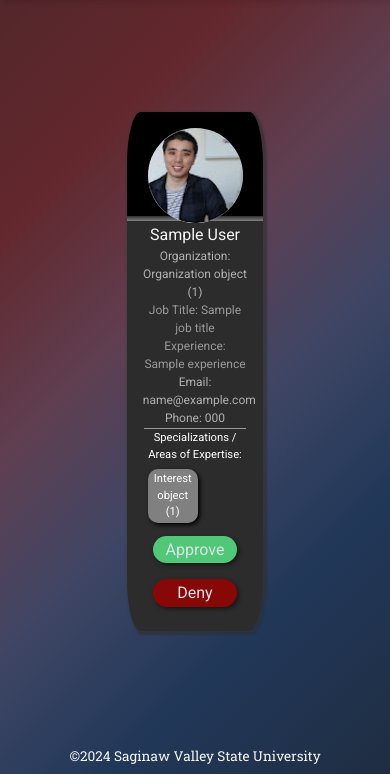
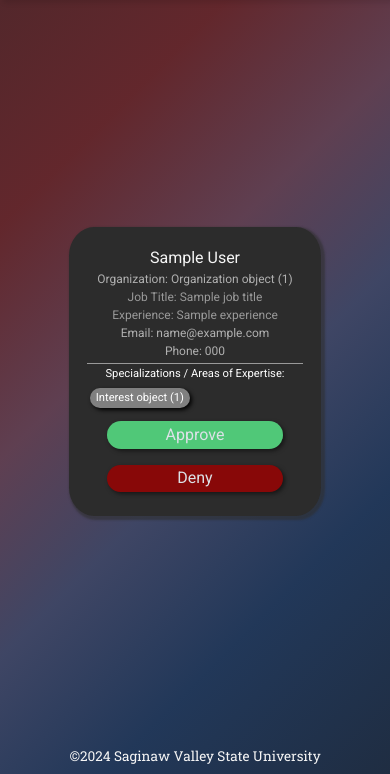
Before and after one commit to adamuremek/mentorship-program, a Django app: template mentorship_program_project/mentorship_program_app/templates/dashboard/profile-card/admin_viewing_pending_mentor.html in a window 390 px wide. Shown: the part 70-844 px from the top of the page. Run offline with Django 5.2, Linux system fonts and the light colour scheme; tables that the repository leaves empty hold one stand-in row (values such as "Sample post"); the template is opened without the code that fills it: values that come from a table or form of the project are taken from there, most other values are stand-ins (such as "Sample title", 1, 10 or a date in 2020).

Commit message:
Removed default profile pictures from view_pending and view_mentor_by_admin pages

```diff
--- a/mentorship_program_project/mentorship_program_app/static/css/admin_viewing_pending_mentor.css
+++ b/mentorship_program_project/mentorship_program_app/static/css/admin_viewing_pending_mentor.css
@@ -3,7 +3,9 @@
     justify-content: space-around;
 
     width: 35%;
-    background-image: linear-gradient(to bottom, black 20%, #2C2C2C 20%, gray 21%, #2C2C2C 21%);
+    /* background image used with profile picture */
+    /* background-image: linear-gradient(to bottom, black 20%, #2C2C2C 20%, gray 21%, #2C2C2C 21%); */
+    background-color: rgb(44, 44, 44);
     border-radius: 10%;
     position: relative;
     flex-direction: column;
@@ -13,7 +15,7 @@
     aspect-ratio: 1 / 1;
     align-self: center;
     height: fit-content;
-
+    padding-top: 5%;
 
     box-shadow:  2px 2px 2px 2px rgba(47, 47, 47, 0.6);
 }
@@ -110,3 +112,10 @@
 * {
     overscroll-behavior: none;
 }
+
+
+@media screen and (max-width: 900px) {
+    .card-body {
+        width:max-content;
+    }
+}
--- a/mentorship_program_project/mentorship_program_app/static/css/pending_mentors.css
+++ b/mentorship_program_project/mentorship_program_app/static/css/pending_mentors.css
@@ -60,7 +60,8 @@ button:focus, input:focus{
 /* mentor information and buttons */
 .mentor-applicant {
     display: grid;
-    grid-template-columns: .5fr 1fr 1fr 1fr 1fr;
+    /* Uncomment out the .5fr if adding back profile pictures */
+    grid-template-columns: /*.5fr*/ 1fr 1fr 1fr 1fr;
     align-items: center;
     padding: 1rem;
 }
--- a/mentorship_program_project/mentorship_program_app/templates/dashboard/profile-card/admin_viewing_pending_mentor.html
+++ b/mentorship_program_project/mentorship_program_app/templates/dashboard/profile-card/admin_viewing_pending_mentor.html
@@ -11,9 +11,9 @@
 
     <div class = "card-body" mentor-id="{{user.id}}">
 
-        <div class="profile-picture-container">
+        <!-- <div class="profile-picture-container">
             <img class="profile-picture" src="{% static 'images/my-channel.jpeg' %}">
-        </div>
+        </div> -->
 
         <div class="mentor-description">
             <p class="mentor-name"> {{first_name}} {{last_name}}</p>
--- a/mentorship_program_project/mentorship_program_app/templates/pending_mentors.html
+++ b/mentorship_program_project/mentorship_program_app/templates/pending_mentors.html
@@ -32,9 +32,10 @@ Mentor Applicant Approval
     {% for user in pending_mentors %}
     <div class="mentor-applicant" mentor-id="{{user.id}}">
 
-        <div class="profile-picture-container">
+        <!-- If profile pictures are added again, uncomment below and in .mentor-applicant in pending_mentors.css -->
+        <!-- <div class="profile-picture-container">
             <img src="../static/images/ex-pfp.jpg" alt="" class="profile-picture">
-        </div>
+        </div> -->
 
         <div class="mentor-name">
             {{user.str_first_name}} {{user.str_last_name}}
```
